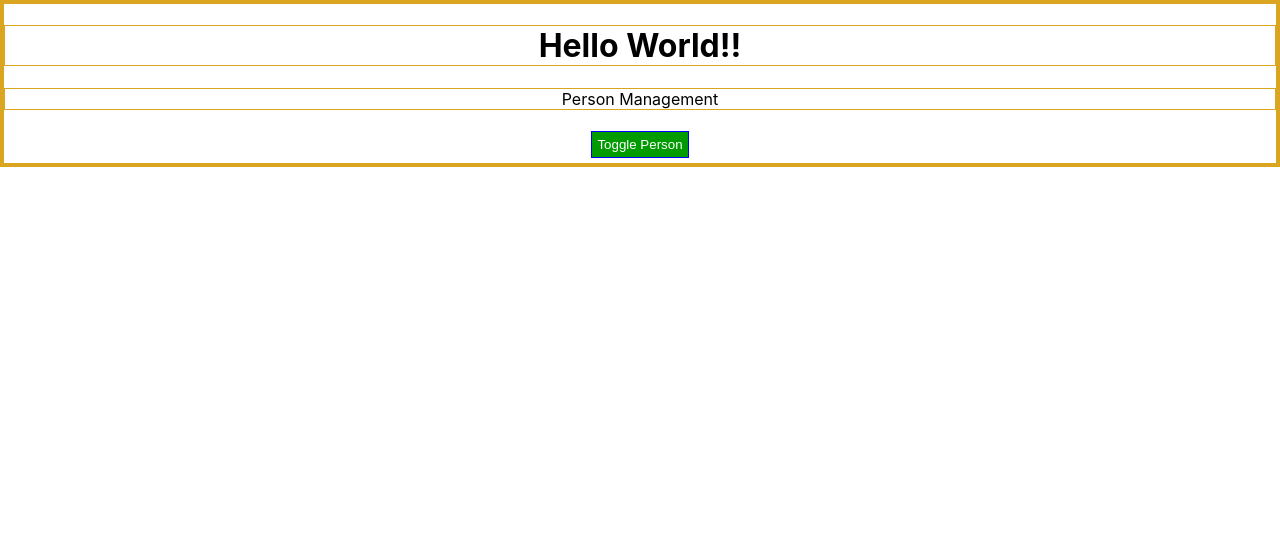
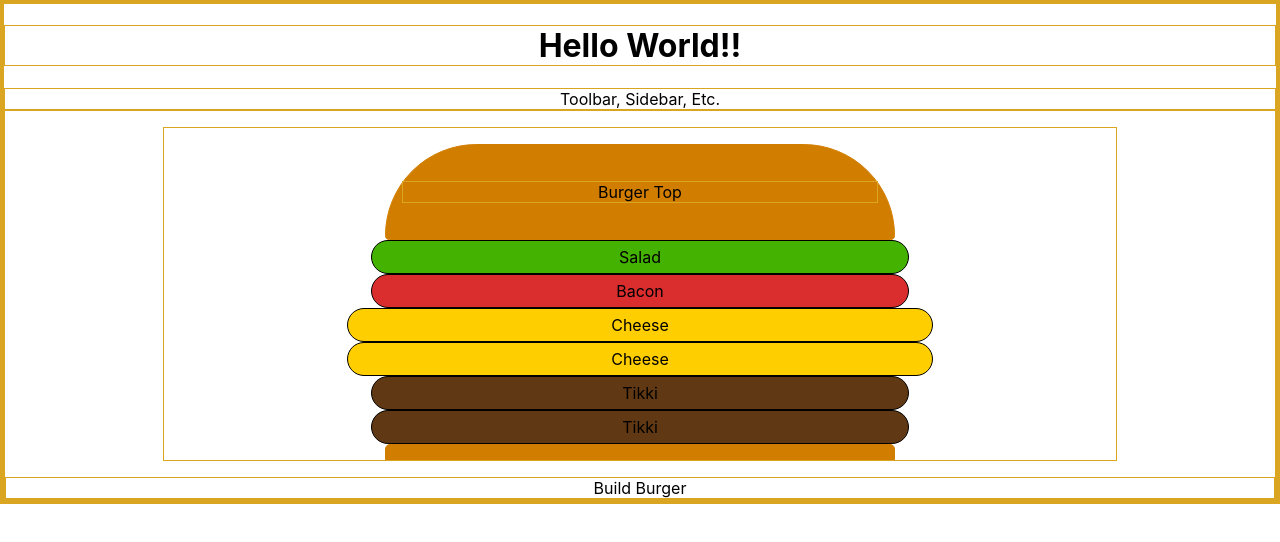
Before and after one commit to ashishgoyal2310/react-complete-guide, a React (Create React App) app: page / in a window 1280 px wide. Shown: the top 542 px of the page. Built offline with nearby package versions, Linux system fonts and the light colour scheme.

Commit message:
Added Layout, Burger, BurgerIngredient component and BurgerBuilder container

```diff
--- /dev/null
+++ b/src/components/Burger/Burger.module.css
@@ -0,0 +1,9 @@
+.Burger {
+    width: 75%;
+    margin: auto;
+    height: 300px;
+    overflow: auto;
+    padding: 16px 0px 16px 0px;
+    margin-top: 16px;
+    margin-bottom: 16px;
+}
--- /dev/null
+++ b/src/components/Burger/index.js
@@ -0,0 +1,22 @@
+import React from 'react';
+import classes from './Burger.module.css'
+import BurgerIngredients from '../BurgerIngredients'
+
+const Burger = (props) => {
+
+    const burgerIngredients = Object.keys(props.ingredients)
+                    .map((ingreType) => {
+                        return Array(props.ingredients[ingreType]).fill(ingreType)
+                            .map((ingreType, index) => <BurgerIngredients key={ingreType+index} type={ ingreType } /> )
+                    }).reduce((current, nextEle) => [...current, ...nextEle]);
+
+    return (
+        <div className={ classes.Burger }>
+            <BurgerIngredients type='burger-top' />
+            { burgerIngredients.length ? burgerIngredients : <span>Please select fillings.</span> }
+            <BurgerIngredients type='burger-bottom' />
+        </div>
+    );
+}
+
+export default Burger;
--- /dev/null
+++ b/src/components/BurgerIngredients/BurgerIngredients.module.css
@@ -0,0 +1,53 @@
+.BurgerTop {
+    width: 50%;
+    margin: auto;
+    padding: 36px 16px;
+    background-color: rgb(209, 125, 0);
+    border: 1px solid rgb(209, 125, 0);
+    border-radius: 100px 100px 5px 5px;
+}
+
+.BurgerBottom {
+    width: 50%;
+    margin: auto;
+    padding: 16px;
+    background-color: rgb(209, 125, 0);
+    border: 1px solid rgb(209, 125, 0);
+    border-radius: 5px 5px 40px 40px;
+}
+
+.Tikki {
+    width: 55%;
+    margin: auto;
+    padding: 6px;
+    background-color: rgb(96, 56, 19);
+    border: 1px solid rgb(0, 0, 0);
+    border-radius: 30px 30px 30px 30px;
+}
+
+.Cheese {
+    width: 60%;
+    margin: auto;
+    padding: 6px;
+    background-color: rgb(255, 206, 0);
+    border: 1px solid rgb(0, 0, 0);
+    border-radius: 30px 30px 30px 30px;
+}
+
+.Salad {
+    width: 55%;
+    margin: auto;
+    padding: 6px;
+    background-color: rgb(68, 178, 0);
+    border: 1px solid rgb(0, 0, 0);
+    border-radius: 30px 30px 30px 30px;
+}
+
+.Bacon {
+    width: 55%;
+    margin: auto;
+    padding: 6px;
+    background-color: rgb(218, 46, 46);
+    border: 1px solid rgb(0, 0, 0);
+    border-radius: 30px 30px 30px 30px;
+}
--- /dev/null
+++ b/src/components/BurgerIngredients/index.js
@@ -0,0 +1,36 @@
+import React from 'react';
+import classes from './BurgerIngredients.module.css'
+
+const BurgerIngredients = (props) => {
+    let Ingredients = null;
+    switch ( props.type ) {
+        case 'burger-top':
+            Ingredients = (
+                <div className={ classes.BurgerTop }>
+                    <div>Burger Top</div>
+                </div>
+            );
+            break;
+        case 'burger-bottom':
+            Ingredients = <div className={ classes.BurgerBottom }>Burger Bottom</div>;
+            break;
+        case 'tikki':
+            Ingredients = <div className={ classes.Tikki }>Tikki</div>;
+            break;
+        case 'cheese':
+            Ingredients = <div className={ classes.Cheese }>Cheese</div>;
+            break;
+        case 'salad':
+            Ingredients = <div className={ classes.Salad }>Salad</div>;
+            break;
+        case 'bacon':
+            Ingredients = <div className={ classes.Bacon }>Bacon</div>;
+            break;
+        default:
+            Ingredients = null;
+            break;
+    }
+    return Ingredients;
+}
+
+export default BurgerIngredients;
--- /dev/null
+++ b/src/components/Layout/index.js
@@ -0,0 +1,15 @@
+import React from 'react';
+import Auxiliary from '../../hoc/Auxiliary'
+
+const layout = (props) => {
+    return (
+        <Auxiliary>
+            <div>Toolbar, Sidebar, Etc.</div>
+            <main>
+                { props.children }
+            </main>
+        </Auxiliary>
+    );
+}
+
+export default layout;
--- a/src/containers/App.js
+++ b/src/containers/App.js
@@ -2,8 +2,11 @@ import React from 'react';
 import './App.css';
 
 import PersonApp from '../components/Persons/Cockpit'
+import Layout from '../components/Layout'
+import BurgerBuilder from '../containers/BurgerBuilder'
 // import Assign1 from '../components/Assign1'
 // import Assign2 from '../components/Assign2'
+// import Assign3 from '../components/Assign3'
 
 function App() {
   console.log('[App.js] ...........rendering');
@@ -11,9 +14,13 @@ function App() {
   return (
     <div className="App">
       <h1>Hello World!!</h1>
-      <PersonApp />
+      {/* <PersonApp /> */}
+      <Layout>
+        <BurgerBuilder />
+      </Layout>
       {/* <Assign1 /> */}
       {/* <Assign2 /> */}
+      {/* <Assign3 /> */}
     </div>
   );
 }
--- /dev/null
+++ b/src/containers/BurgerBuilder/index.js
@@ -0,0 +1,23 @@
+import React, { Component } from 'react';
+import Burger from '../../components/Burger'
+
+class BurgerBuilder extends Component {
+    state = {
+        ingredients: {
+            salad: 1,
+            bacon: 1,
+            cheese: 2,
+            tikki: 2
+        }
+    }
+    render() {
+        return (
+            <React.Fragment>
+                <Burger ingredients={ this.state.ingredients } />
+                <div>Build Burger</div>
+            </React.Fragment>
+        );
+    }
+}
+
+export default BurgerBuilder;
```
Also changed, not shown: src/containers/BurgerBuilder/BurgerBuilder.module.css (added).
